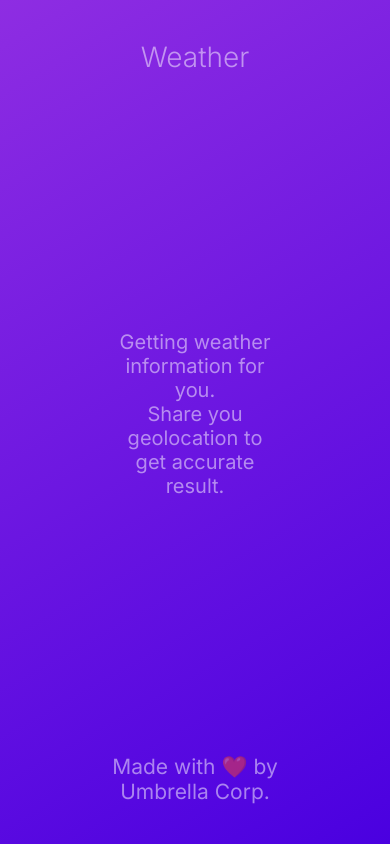
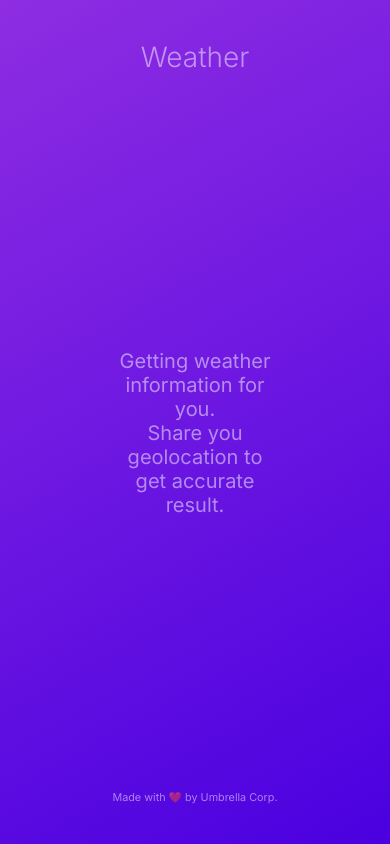
Before and after one commit to frontenders-game/weatherapp, a plain HTML site: page index.html in a window 390 px wide. Drawn offline with Linux system fonts and the light colour scheme; a web font is replaced by a local one.

Commit message:
small cosmetic fix for mobile screens

```diff
--- a/stylesheets/style.css
+++ b/stylesheets/style.css
@@ -146,3 +146,9 @@ a {
 .footer-text {
     font-size: 1.3125rem;
 }
+
+@media (max-width: 545px) {
+    .footer-text {
+        font-size: 0.675rem;
+    }
+}
```
